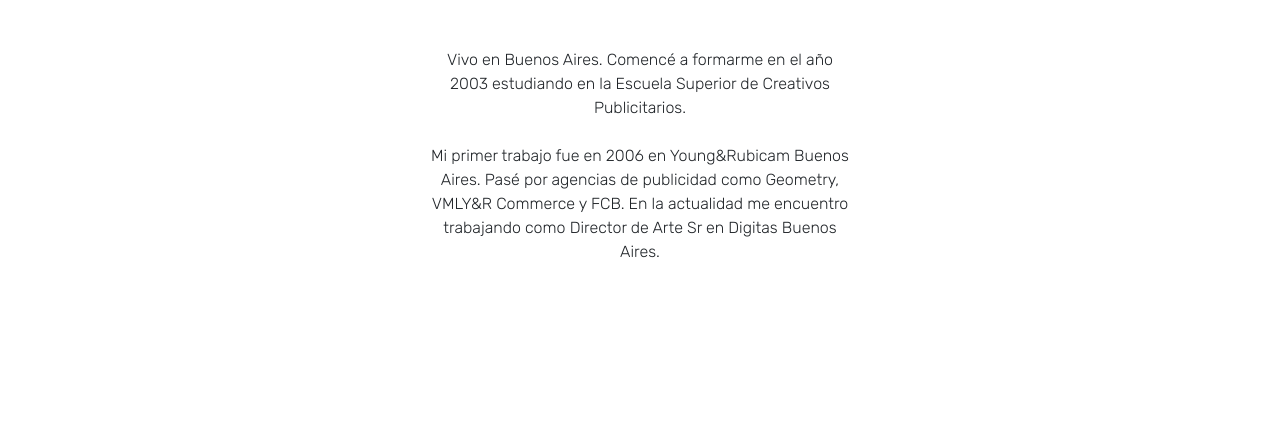
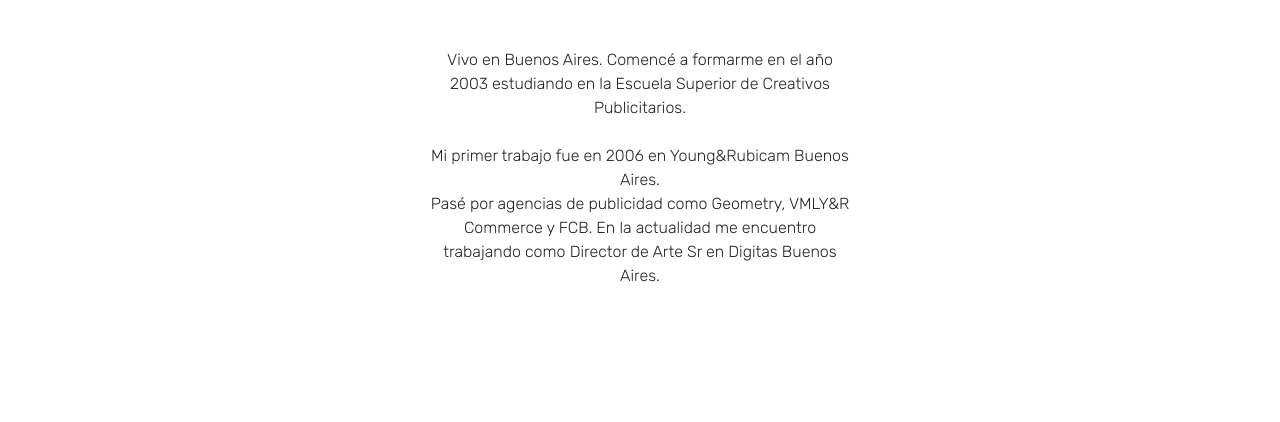
Before and after one commit to SantiSebFernandez/Entrega_Final-Fernandez_Santiago, a website: page pages/bio.html in a window 1280 px wide. Shown: the part 1022-1444 px from the top of the page. Before the commit the page ends 1420 px from the top, so only its background shows below. Drawn offline with nearby package versions, Linux system fonts and the light colour scheme.

Commit message:
Update bio.html

```diff
--- a/pages/bio.html
+++ b/pages/bio.html
@@ -85,7 +85,7 @@
         <p class="text-center">
           Vivo en Buenos Aires.
           Comencé a formarme en el año 2003 estudiando en la Escuela Superior de Creativos Publicitarios. <br><br>
-          Mi primer trabajo fue en 2006 en Young&Rubicam Buenos Aires.
+          Mi primer trabajo fue en 2006 en Young&Rubicam Buenos Aires.<br>
           Pasé por agencias de publicidad como Geometry, VMLY&R Commerce y FCB.
           En la actualidad me encuentro trabajando como Director de Arte Sr en Digitas Buenos Aires. <br><br>
         </p>
```
